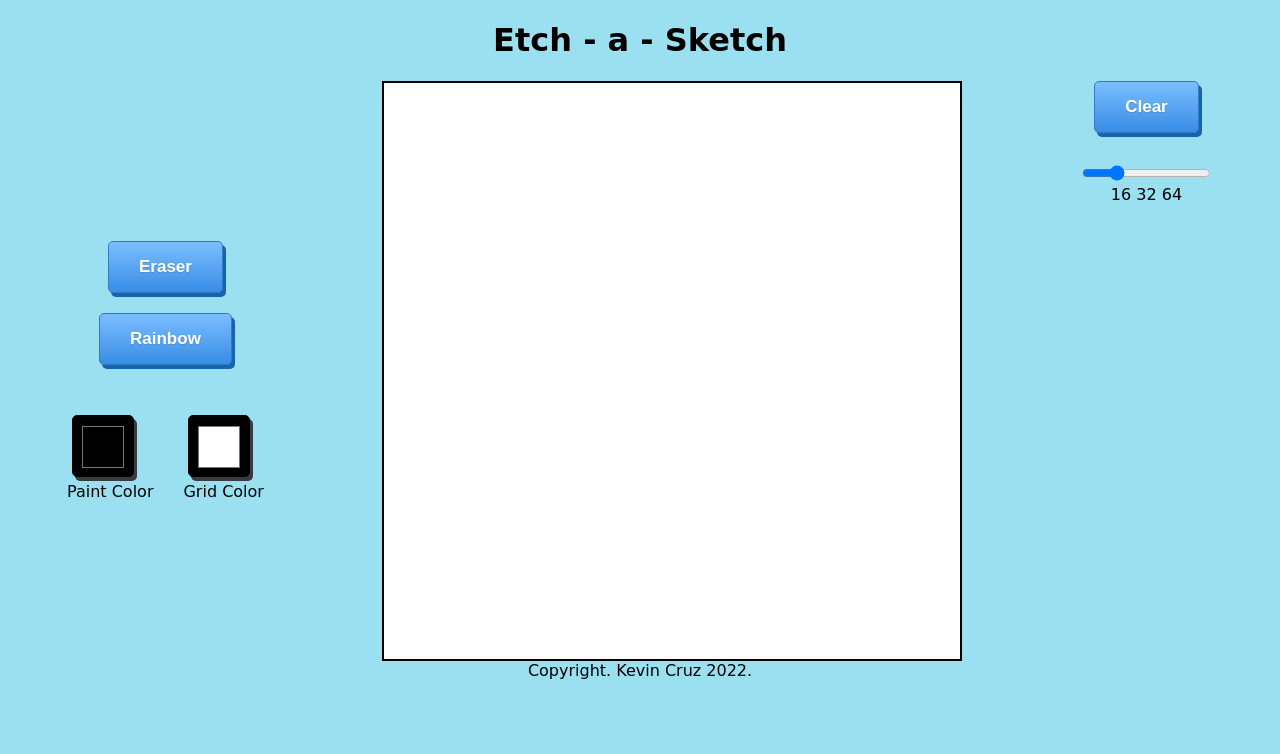
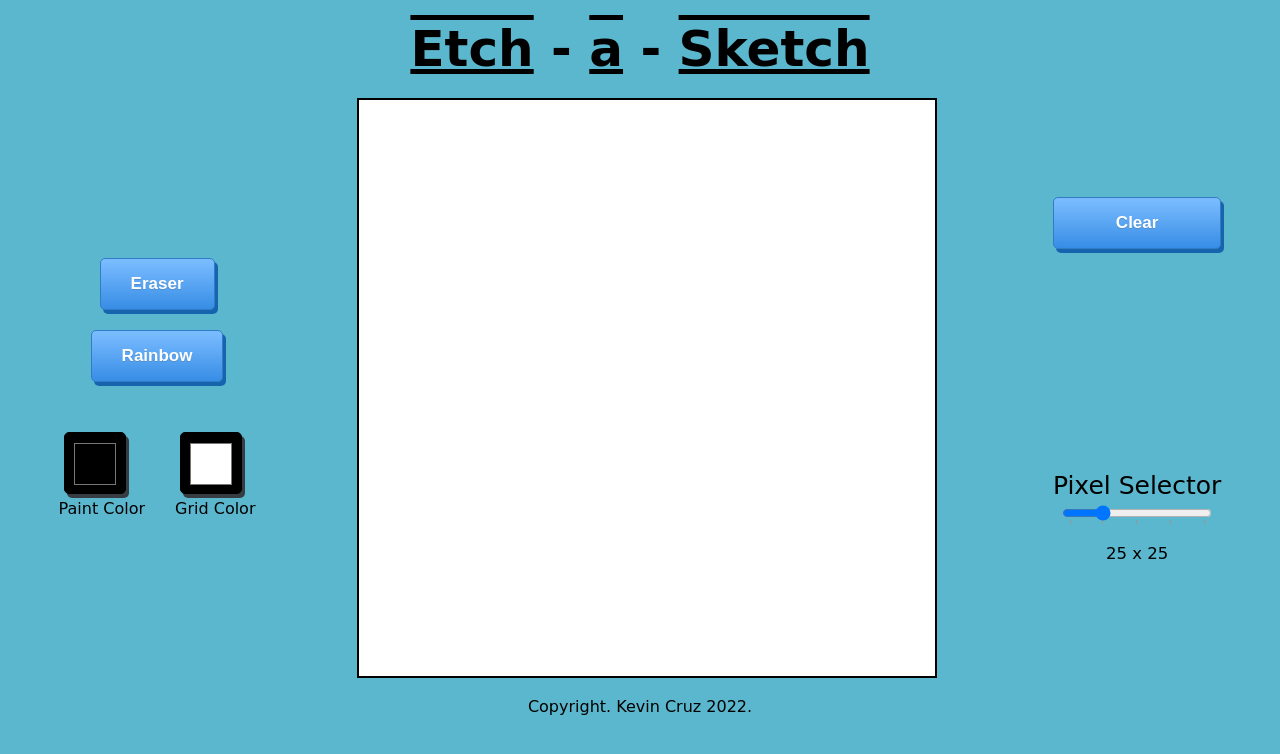
Before and after one commit to kevincruxz/etch-a-sketch, a plain HTML site: page index.html in a window 1280 px wide. Drawn offline with Linux system fonts and the light colour scheme; a web font is replaced by a local one.

Commit message:
Finished first version.

```diff
--- a/index.html
+++ b/index.html
@@ -12,7 +12,7 @@
     <script src="script.js" defer></script>
 </head>
 <body>
-    <h1>Etch - a - Sketch</h1>
+    <h1><span class="undline">Etch</span> - <span class="undline">a</span> - <span class="undline">Sketch</span></h1>
     <div class="content">
         <div class="left-controls">
             <div class="eraser buttons">Eraser</div>
@@ -38,11 +38,22 @@
             </div>
         </div>
         <div class="right-controls">
-            <div class="clear-button buttons">Clear</div><br>
-            <input class="range-sel" type="range" min="1" max="64" autocomplete="off" step="1" value="16">
-            <div>16    32   64</div>
+            <div class="clear-button buttons">Clear</div>
+            <div class="range">
+                <div style="font-size: 25px">Pixel Selector</div>
+                <input list="lista" class="range-sel" type="range" min="1" max="100" autocomplete="off" step="1" value="25">
+                <datalist id="lista">
+                    <option value="1"></option>
+                    <option value="25"></option>
+                    <option value="50"></option>
+                    <option value="75"></option>
+                    <option value="100"></option>
+                </datalist>
+                <p id="size-show" style="font-size: 16.5px;">25 x 25</p>
+             <!-- <div class="range-description"> <span>1</span> <span>25</span> <span>50</span> <span>75</span> <span>100</span> </div> -->
+            </div>
         </div>
     </div>
-    <footer>Copyright. Kevin Cruz 2022.</footer>
+    <footer><br>Copyright. Kevin Cruz 2022.</footer>
 </body>
 </html>
--- a/script.js
+++ b/script.js
@@ -1,7 +1,7 @@
 const container = document.querySelector('.container');
 const clear = document.querySelector('.clear-button');
 const sizeRange = document.querySelector('.range-sel')
-let squareColor = "#000000", gridColor = "#FFFFFF", size = 16, eraser = false, rainbow = false;
+let squareColor = "#000000", gridColor = "#FFFFFF", size = 25, eraser = false, rainbow = false;
 createDivs();
 initialColor();
 const eraserButton = document.querySelector('.eraser');
@@ -33,7 +33,7 @@ function eraserActive() {
         eraserButton.classList.remove('active-mode');
     } else {
         eraser = true;
-        eraserButton.textContent = "Return to paint"
+        eraserButton.textContent = "Turn off Eraser"
         if (rainbow === true) rainActive();
         eraserButton.classList.add('active-mode');
     }
@@ -50,7 +50,7 @@ function rainActive() {
         rainbowButton.classList.remove('active-mode');
     } else {
         rainbow = true;
-        rainbowButton.textContent = "Return to paint"
+        rainbowButton.textContent = "Turn off Rainbow"
         if (eraser === true) eraserActive();
         rainbowButton.classList.add('active-mode');
     }
@@ -121,9 +121,12 @@ function clearGrid() {
 sizeRange.addEventListener('input', buildNew)
 
 function buildNew(e) {
+    let announcer = document.getElementById('size-show');
     clearGrid()
+
     let newSizeString = e.target.value;
     let newSize = parseInt(newSizeString, 10);
+    announcer.textContent = `${newSize} x ${newSize}`
     let difSizes = newSize**2 - size**2;
     size = newSize;
 
--- a/style.css
+++ b/style.css
@@ -1,6 +1,6 @@
 body {
     text-align: center;
-    background-color: #9BE0F1;
+    background-color: #5bb7ce;
 	font-family: 'Hubballi', cursive;
 }
 
@@ -56,7 +56,7 @@ body {
 	padding:15px 30px;
 	text-decoration:none;
 	text-shadow:0px 1px 0px #528ecc;
-	transition: 1s;
+	transition: 0.8s;
 }
 .buttons:hover {
 	background:linear-gradient(to bottom, #378de5 5%, #79bbff 100%);
@@ -80,7 +80,7 @@ body {
 }
 
 .range-sel {
-    margin-top: 2rem;
+    width: 150px;
 }
 
 .color-selector {
@@ -116,3 +116,27 @@ body {
 	gap: 30px;
 	margin-top: 25px;
 }
+
+.range-description {
+	display: flex;
+	gap: 13px;
+	justify-content: center;
+	margin-left: 5px;
+}
+
+.right-controls {
+	display: flex;
+	flex-direction: column;
+	gap: 25px;
+	justify-content: space-around;
+	margin-left: 15px;
+}
+
+h1 {
+	font-size: 50px;
+	margin: 20px;
+}
+
+.undline {
+	text-decoration: underline overline;
+}
```
